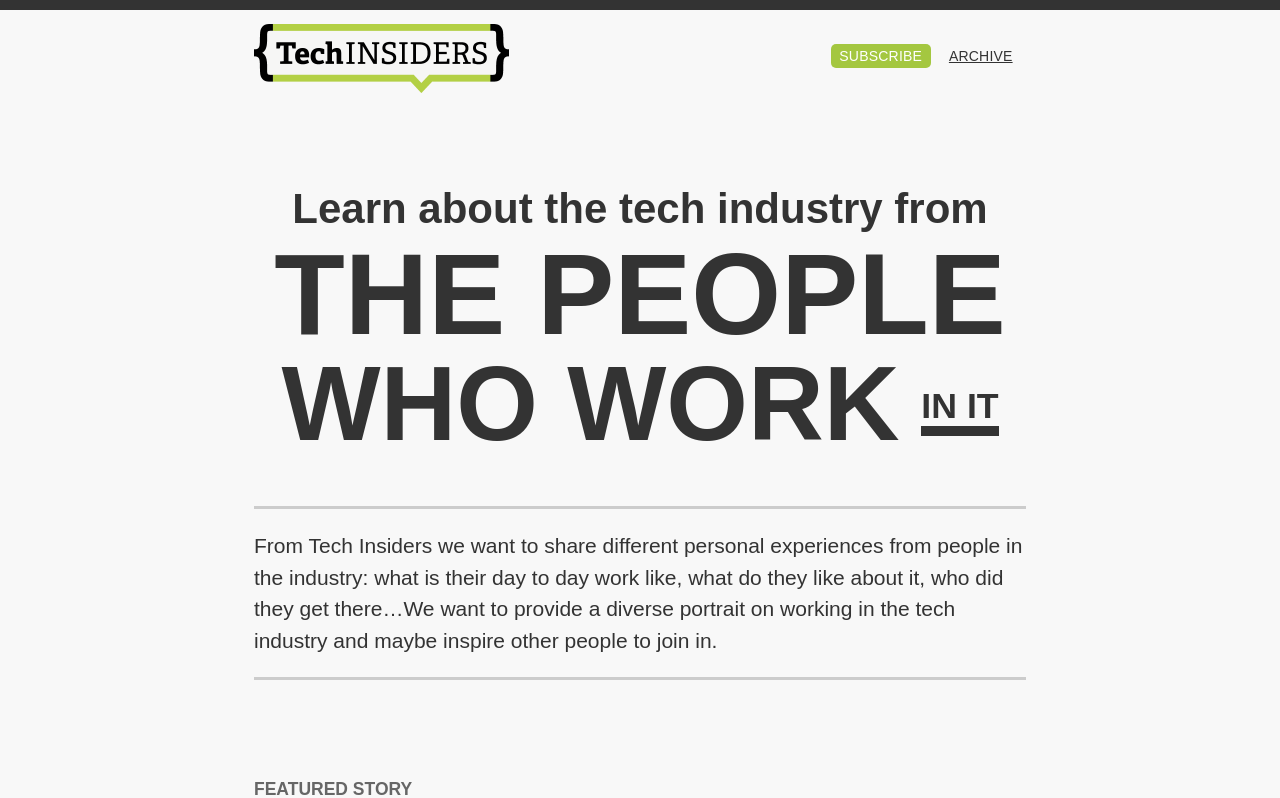
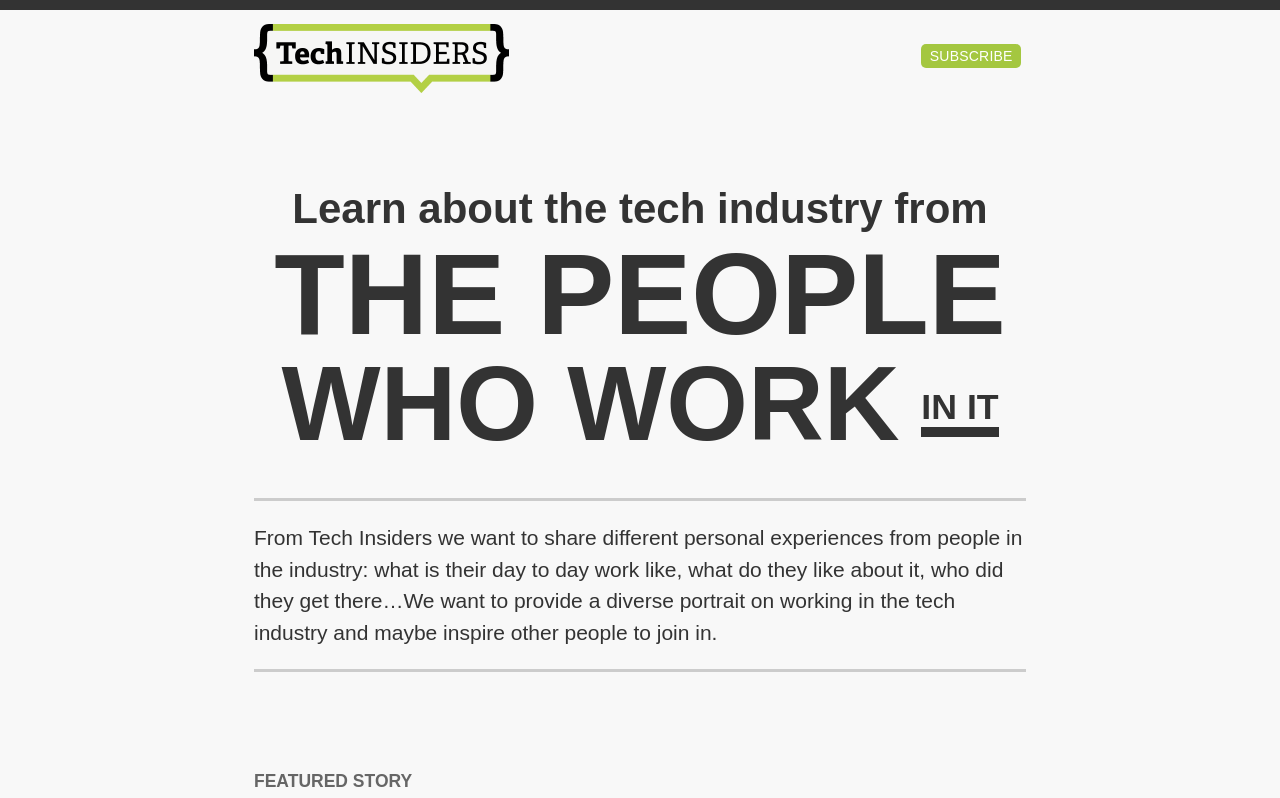
Before and after one commit to localistico/techinsiders.io, a Jekyll site: the page built from index.html, in a window 1280 px wide. Shown: the top 798 px of the page. Built offline with Jekyll 4.4.1, drawn with Linux system fonts in a browser that asks for light colours; Markdown is read by kramdown in place of the engine named in the settings; comment, search, counter and statistics services are not loaded; some of the changed text lies outside the part shown; grey boxes are pictures that could not be loaded.

Commit message:
adjusting homepage to be responsive and fill with actual content

```diff
--- a/_layouts/default.html
+++ b/_layouts/default.html
@@ -23,7 +23,7 @@
         <nav>
           <ul>
             <li><a id="subscribe-button" class="extra" href="#subscribe">Subscribe</a></li>
-            <li><a class="extra" href="/archives.html">Archive</a></li>
+            <!--<li><a class="extra" href="/archives.html">Archive</a></li>-->
           </ul>
         </nav>
       </div>
--- a/_layouts/post.html
+++ b/_layouts/post.html
@@ -22,7 +22,7 @@
   {% endif %}
   {% if page.photo %}
   <figure>
-    <img src="{{ page.photo }}" alt="Photo of {{ page.name }}" />
+    <img src="/assets/photos/{{ page.photo }}" alt="Photo of {{ page.name }}" />
     {% if page.caption %}
     <figcaption>{{ page.caption | markdownify }}</figcaption>
     {% endif %}
--- a/css/main.css
+++ b/css/main.css
@@ -360,7 +360,7 @@
   font-size: 3em;
   line-height: 1.25em;
   font-weight: 600;
-  margin-bottom: 50px;
+  margin-bottom: 1em;
 }
 
 section.home header h1 span.strong {
@@ -383,12 +383,12 @@
 
 section.home header h1 span.light {
   text-transform: uppercase;
+  top: -0.6em;
   font-size: 0.85em;
-  border-bottom: 10px solid #333;
+  border-bottom: 0.3em solid #333;
   font-weight: 700;
   line-height: 1em;
   position: relative;
-  top: -22px;
   margin-left: 10px;
 }
 
@@ -551,6 +551,14 @@
     margin: 0;
     text-align: left;
   }
+
+  section.home header {
+    padding: 2em 0 4em 0;
+  }
+
+  section.home header h1 {
+    font-size: 5vw;
+  }
 }
 @media screen and (max-width: 550px) {
   #mc_embed_signup form input[type="submit"] {
@@ -592,6 +600,12 @@
   header {
     padding: 3em 0;
   }
+
+  section.home header h1 {
+    font-size: 1em;
+    font-size: 4.5vw;
+  }
+
   header h1 {
     font-size: 3em;
     line-height: 1.15em;
--- a/index.html
+++ b/index.html
@@ -1,27 +1,37 @@
 ---
 layout: default
-title: Tech Insiders - Learn about the tech industry from the people that work on it
+title: Tech Insiders - Learn about the tech industry from the people who work on it
 description: "Interviews with people working in the tech industry to learn: what their day to day at work is like, what they like about it, and how they got there"
-subscribe_cta: Register now!
-subscribe_cta_subtitle: And you will be happy
+subscribe_cta: Sounds interesting?
+subscribe_cta_subtitle: Subscribe and we'll deliver cool content to your inbox!
 ---
 
 <section class="home">
-
   <header>
-  <h1>Learn about the tech industry from <br/><span class="stronger">the people</span><br/> <span class="strong">who work</span> <span class="light">in it</span></h1>
-  <p id="welcome-text">From Tech Insiders we want to share different personal experiences from people in the industry: what is their day to day work like, what do they like about it, who did they get there…We want to provide a diverse portrait on working in the tech industry and maybe inspire other people to join in.</p>
+    <h1>
+      Learn about the tech industry from <br/>
+      <span class="stronger">the people</span><br/>
+      <span class="strong">who work</span> <span class="light">in it</span>
+    </h1>
+    <p id="welcome-text">From Tech Insiders we want to share different personal
+    experiences from people in the industry: what is their day to day work
+    like, what do they like about it, who did they get there…We want to provide
+    a diverse portrait on working in the tech industry and maybe inspire other
+    people to join in.</p>
   </header>
 
   <div class="feat-interview">
     <h2>Featured story</h2>
+    {% for post in site.posts limit: 1 %}
     <div class="interviewee">
-    <h3><a href="">Meet Elena Pérez, Software Engineer at Facebook</a></h3>
-    <p class="meta">Published on January 29 2014</p>
-    <img src="/assets/elena-perez-small.jpg" width="" height="" alt=""/>
-    <p>We sat down with Elena Pérez, Software Engineer at Facebook in London. We spoke about what her day to day in the job, the things she likes about it, how she got there, and what her interview process was like. She even offered some advice on how to prepare for the interviews!</p>
-    <a class="read-link" href="">Keep reading</a>
+      <h3><a href="{{ post.url }}">{{ post.title }}</a></h3>
+      <p class="meta">Published on {{ post.date | date_to_long_string }}</p>
+      <img src="/assets/photos/thumb-{{ post.photo }}" width="" height="" alt=""/>
+      <p>{{ post.description }}</p>
+      <a class="read-link" href="{{ post.url }}">Keep reading</a>
     </div>
+    {% endfor %}
   </div>
 </section>
+
 {% include subscribe_cta.html %}
```
Lines whose indentation alone changed are shown as unchanged.
